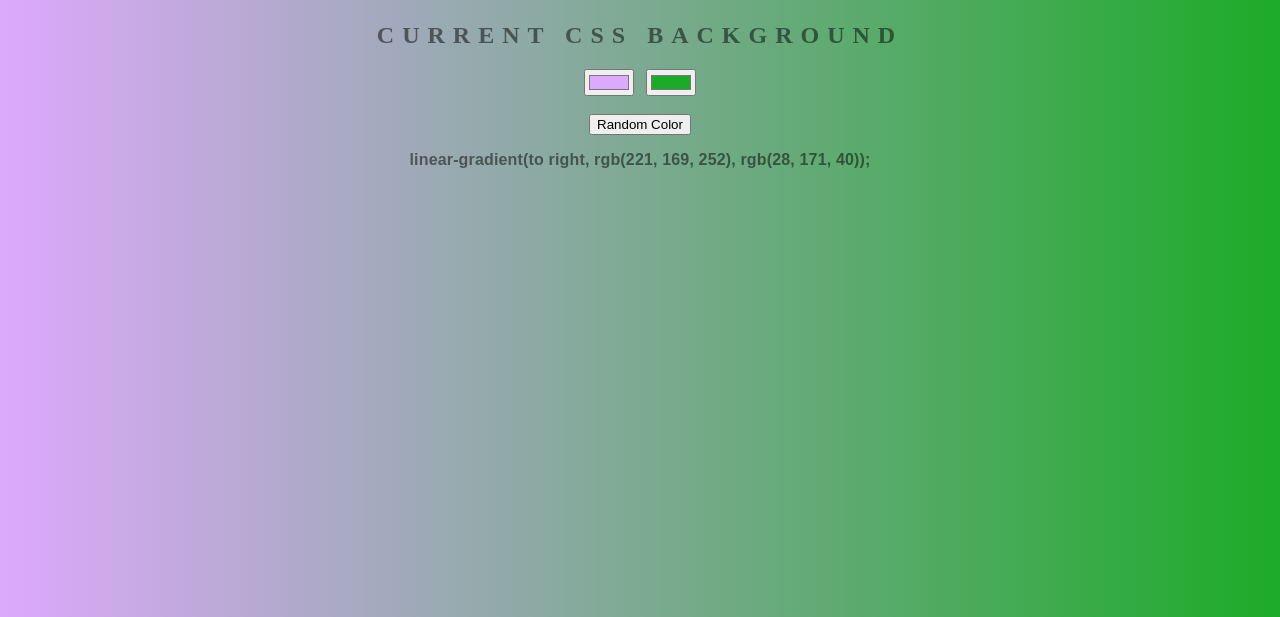
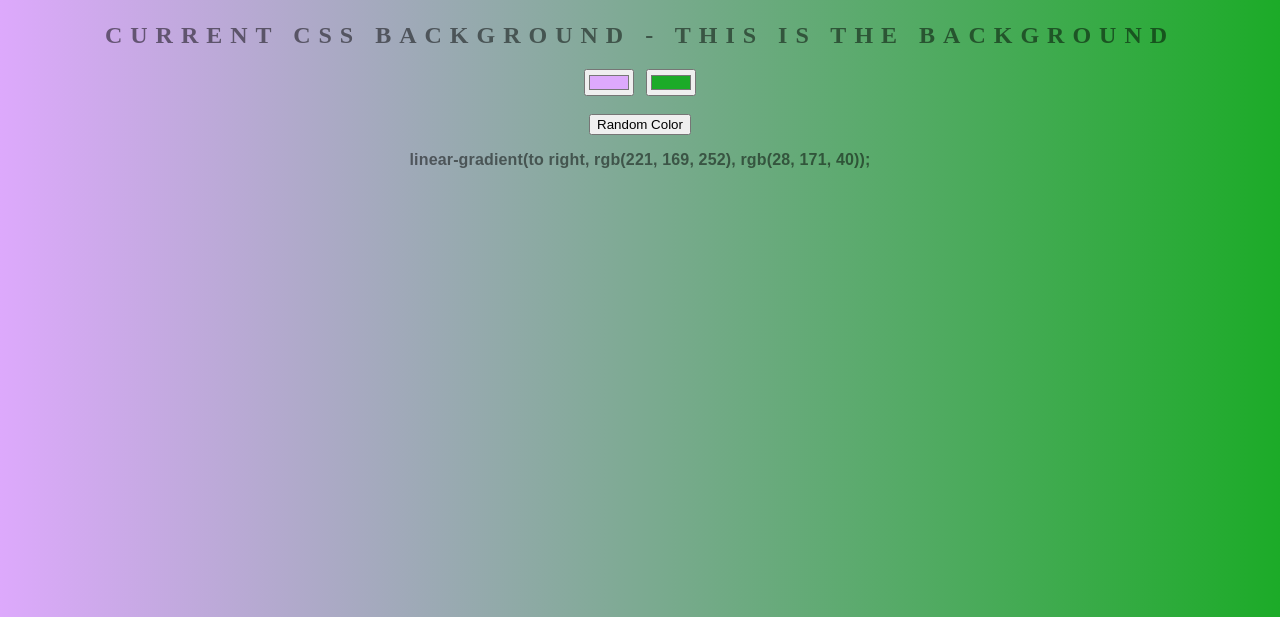
Before and after one commit to Ojaniwan/background-generator, a plain HTML site: page index.html in a window 1280 px wide. Shown: the part 183-800 px from the top of the page. Drawn offline with Linux system fonts and the light colour scheme.

Commit message:
Changing text

```diff
--- a/index.html
+++ b/index.html
@@ -6,7 +6,7 @@
 </head>
 <body id="gradient">
 	<h1>Background Generator</h1>
-	<h2>Current CSS Background</h2>
+	<h2>Current CSS Background - This is the BAckground</h2>
 
 	<input class="color1" type="color" name="color1" value="#00FF00">
 	<input class="color2" type="color" name="color2" value="#FF00FF">
```
